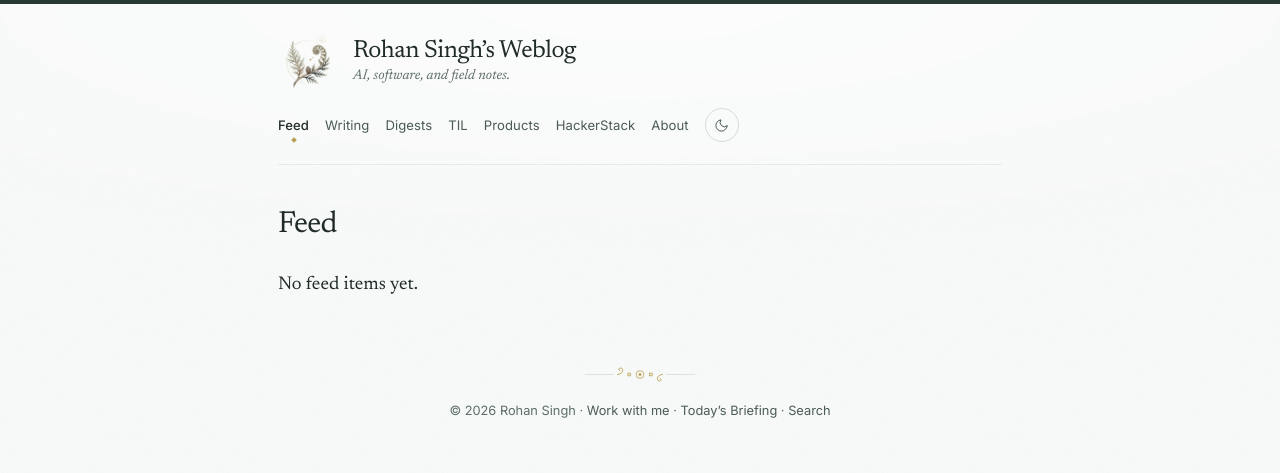
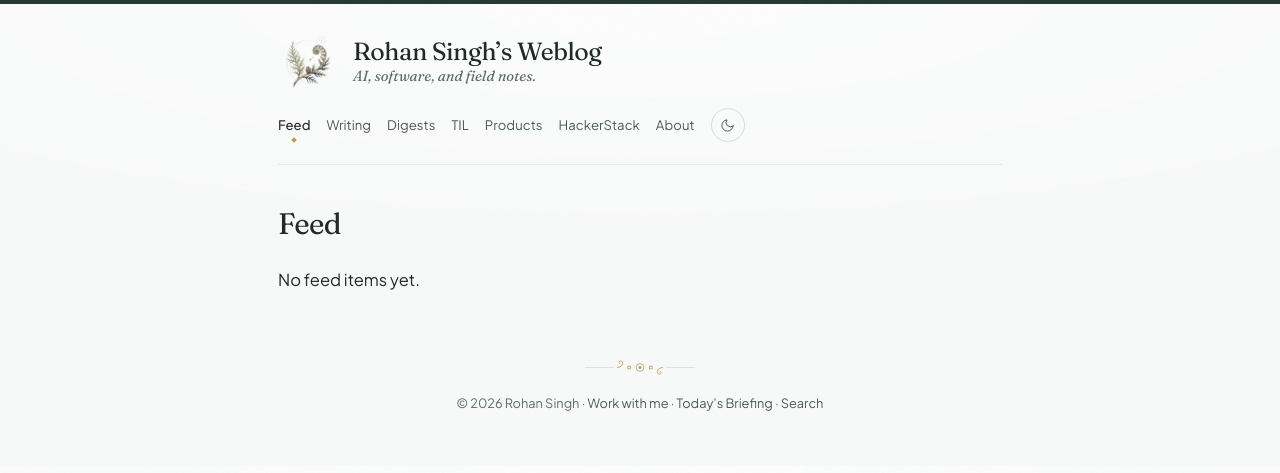
Before and after one commit to ygivenx/rohans-weblog, a Django app: page / in a window 1280 px wide. Shown: the top 473 px of the page. Run offline with Django 5.2, Linux system fonts and the light colour scheme; data that the repository does not hold is empty; some libraries are stand-ins or nearby versions.

Commit message:
switch typography to Fraunces display serif and Plus Jakarta Sans body

```diff
--- a/blog/static/blog/site.css
+++ b/blog/static/blog/site.css
@@ -12,9 +12,9 @@
 :root {
     color-scheme: light;
 
-    /* Typography */
-    --font-serif: 'Newsreader', Georgia, 'Iowan Old Style', 'Times New Roman', serif;
-    --font-sans: 'Inter', system-ui, -apple-system, BlinkMacSystemFont, sans-serif;
+    /* Typography — crisp modern sans for stress-free reading, modern editorial serif for display */
+    --font-serif: 'Fraunces', Georgia, serif;
+    --font-sans: 'Plus Jakarta Sans', system-ui, -apple-system, BlinkMacSystemFont, sans-serif;
     --font-mono: 'JetBrains Mono', ui-monospace, 'SF Mono', Menlo, Monaco, Consolas, monospace;
 
     /* Semantic palette — Gustav Klimt "Church in Cassone" (1913)
@@ -207,19 +207,28 @@
 
     body {
         position: relative;
-        font-family: var(--font-serif);
-        font-optical-sizing: auto;
-        line-height: 1.72;
+        font-family: var(--font-sans);
+        line-height: 1.68;
         color: var(--foreground);
         background-color: var(--background);
         border-top: 4px solid var(--ink);
         /* Crisp archival cotton-rag paper sheen */
         background-image:
             radial-gradient(ellipse 120% 80% at 50% 0%, rgba(255, 255, 255, 0.6) 0%, transparent 65%);
-        font-size: 18.5px;
+        font-size: 16.5px;
         font-weight: 400;
+    }
+
+    :root[data-theme="dark"] body {
         -webkit-font-smoothing: antialiased;
         -moz-osx-font-smoothing: grayscale;
+    }
+
+    @media (prefers-color-scheme: dark) {
+        :root:not([data-theme="light"]) body {
+            -webkit-font-smoothing: antialiased;
+            -moz-osx-font-smoothing: grayscale;
+        }
     }
 
     /* Authentic fine-tooth archival cotton paper grain overlay */
@@ -360,6 +369,7 @@
         font-family: var(--font-serif);
         font-size: 1.55rem;
         font-weight: 400;
+        font-variation-settings: "SOFT" 40, "WONK" 0;
         letter-spacing: -0.02em;
         line-height: 1.15;
     }
@@ -378,7 +388,7 @@
         color: var(--subtle-foreground);
         font-family: var(--font-serif);
         font-style: italic;
-        font-size: 0.88rem;
+        font-size: 0.92rem;
         line-height: 1.35;
     }
 
@@ -466,14 +476,15 @@
     /* Section page titles */
     h2 {
         font-family: var(--font-serif);
-        font-size: 1.9rem;
+        font-size: 1.85rem;
         font-weight: 400;
-        letter-spacing: -0.025em;
-        line-height: 1.2;
+        font-variation-settings: "SOFT" 40, "WONK" 0;
+        letter-spacing: -0.02em;
+        line-height: 1.18;
         color: var(--foreground);
         text-wrap: balance;
         margin-top: 4px;
-        margin-bottom: 26px;
+        margin-bottom: 24px;
     }
 
     /* Quiet topic index above footer */
@@ -521,7 +532,8 @@
         font-family: var(--font-serif);
         font-size: clamp(1.85rem, 4vw, 2.3rem);
         font-weight: 400;
-        letter-spacing: -0.025em;
+        font-variation-settings: "SOFT" 40, "WONK" 0;
+        letter-spacing: -0.02em;
         margin-bottom: 10px;
         line-height: 1.18;
         color: var(--foreground);
@@ -1012,10 +1024,11 @@
     }
 
     .post-title {
-        font-size: 1.25rem;
-        margin-bottom: 4px;
-        font-weight: 400;
+        font-size: 1.2rem;
+        margin-bottom: 5px;
+        font-weight: 500;
         font-family: var(--font-serif);
+        font-variation-settings: "SOFT" 35, "WONK" 0;
         line-height: 1.32;
         letter-spacing: -0.01em;
     }
--- a/blog/templates/blog/base.html
+++ b/blog/templates/blog/base.html
@@ -17,7 +17,7 @@
     </script>
     <link rel="preconnect" href="https://fonts.googleapis.com">
     <link rel="preconnect" href="https://fonts.gstatic.com" crossorigin>
-    <link href="https://fonts.googleapis.com/css2?family=Inter:wght@300;400;500;600&family=JetBrains+Mono:wght@400;500&family=Newsreader:ital,opsz,wght@0,6..72,300;0,6..72,400;0,6..72,500;0,6..72,600;1,6..72,300;1,6..72,400;1,6..72,500&display=swap" rel="stylesheet">
+    <link href="https://fonts.googleapis.com/css2?family=Fraunces:ital,opsz,wght@0,9..144,400;0,9..144,500;1,9..144,400&family=JetBrains+Mono:wght@400;500&family=Plus+Jakarta+Sans:ital,wght@0,400;0,500;0,600;1,400&display=swap" rel="stylesheet">
     <link rel="icon" type="image/png" sizes="32x32" href="{% static 'icons/favicon-32x32.png' %}">
     <link rel="icon" type="image/png" sizes="16x16" href="{% static 'icons/favicon-16x16.png' %}">
     <link rel="apple-touch-icon" sizes="180x180" href="{% static 'icons/apple-touch-icon.png' %}">
```
